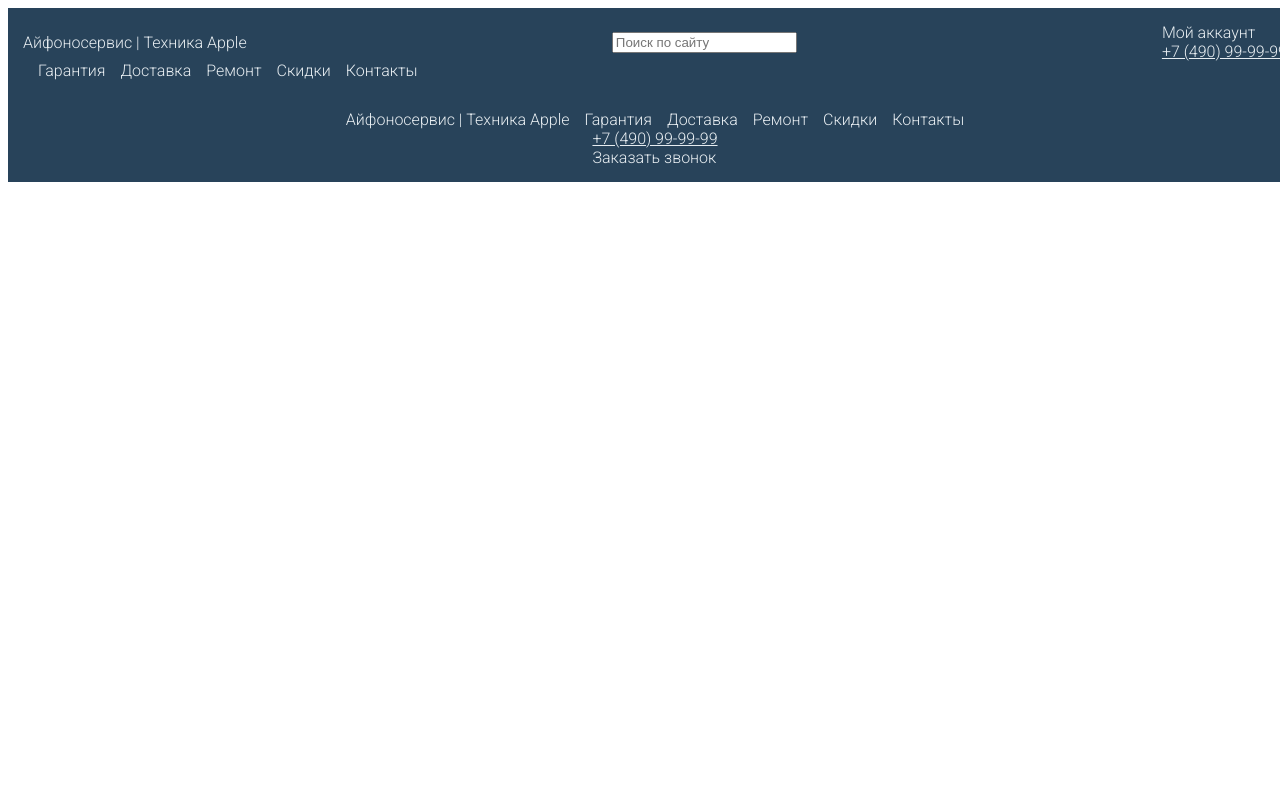
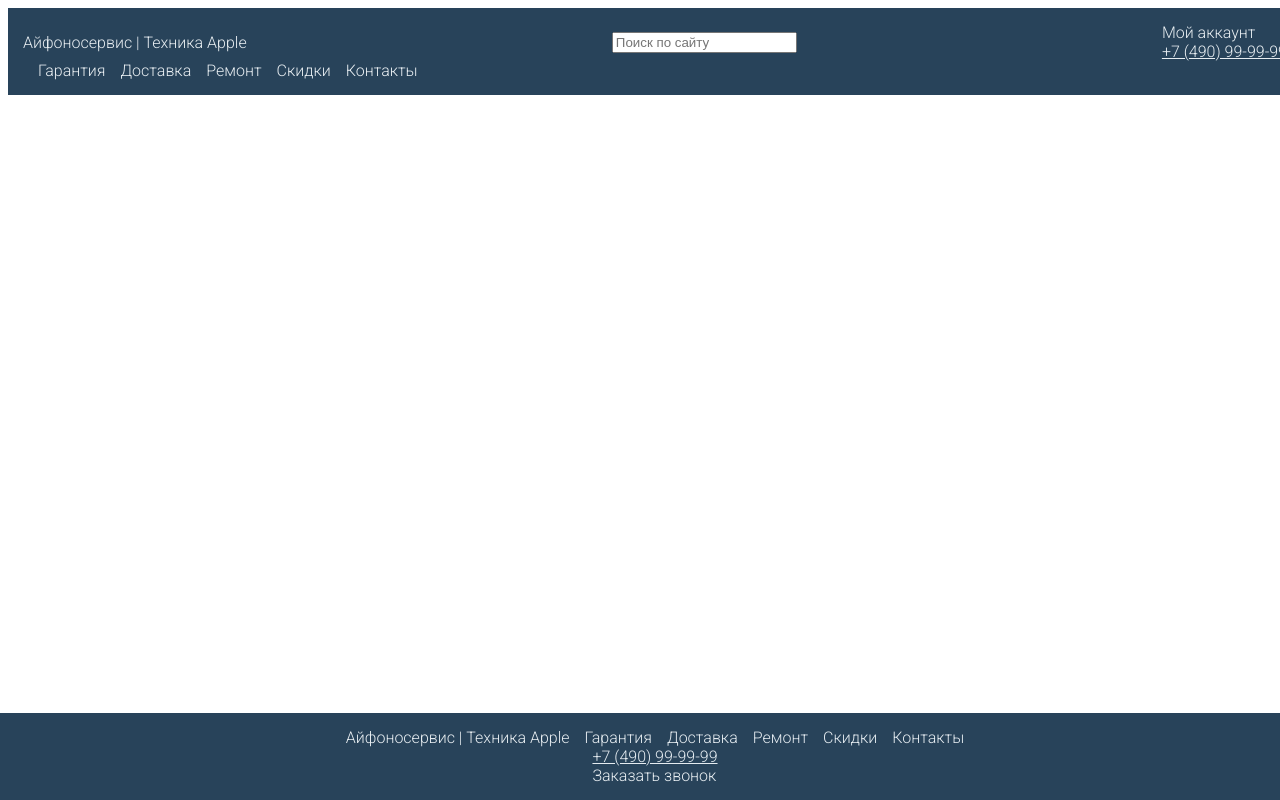
Before and after one commit to Alex00Rem/AlexandrRemsha_Hometasks, a plain HTML site: page Hm2/index.html in a window 1280 px wide. Shown: the top 800 px of the page. Drawn offline with Linux system fonts and the light colour scheme.

Commit message:
Редактировал Footer

```diff
--- a/Hm2/Style.css
+++ b/Hm2/Style.css
@@ -37,13 +37,16 @@ footer .top{
     align-items: center;
 }
 footer{
+    position: absolute;
+    bottom: 0;
+    left: 0;
     width: 100%;
     background-color: rgb(40, 67, 90);
     color: rgb(231, 237, 241);
     padding: 15px;
 }
 footer a {
-    color: rgb(231, 237, 241);
+    color: rgb(228, 235, 240);
 }
 .info2{
     display: flex;
```
Also changed, not shown: Hm2/index.html (+3 -1 lines).
